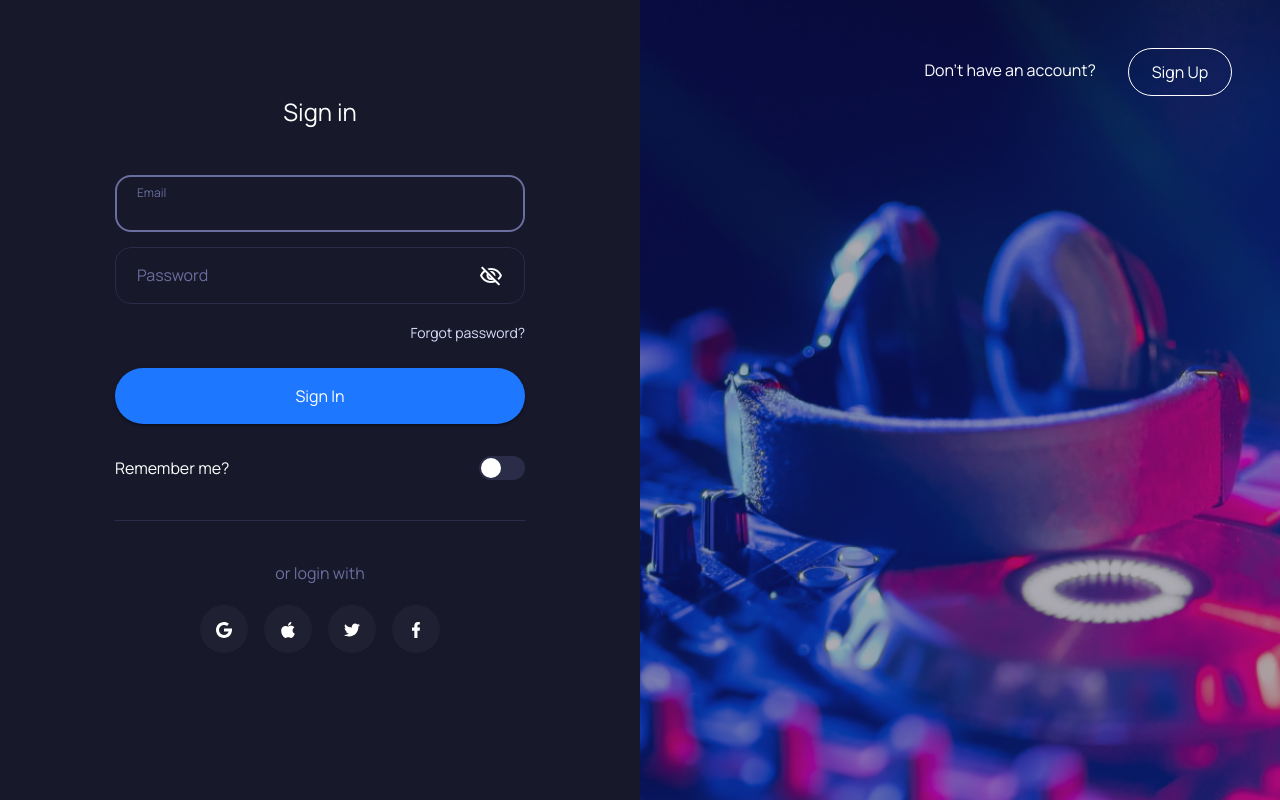
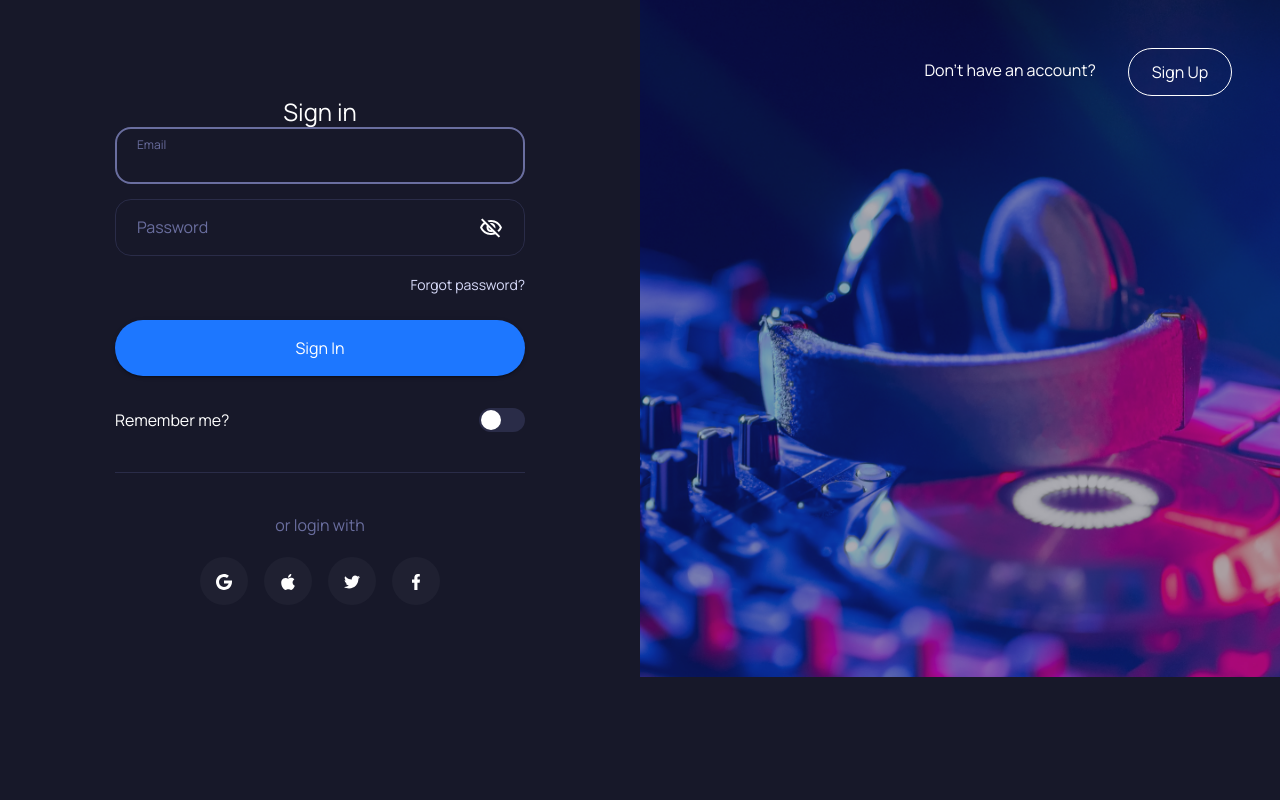
Before and after one commit to ulyanalakevich/test-app, a React (Create React App) app: page /#/login in a window 1280 px wide. Built offline with nearby package versions, Linux system fonts and the light colour scheme.

Commit message:
overflow changed to hidden, mb deleted

```diff
--- a/src/features/SingIn/index.js
+++ b/src/features/SingIn/index.js
@@ -13,7 +13,7 @@ export default function SignIn() {
     <Grid
       container
       component="main"
-      sx={{ height: "100vh", color: "primary.main" }}
+      sx={{ height: "100%", overflow: "hidden", color: "primary.main" }}
     >
       <CssBaseline />
       <Grid item xs={12} sm={8} md={6}>
@@ -31,11 +31,11 @@ export default function SignIn() {
             component="h1"
             variant="h5"
             color="common.white"
-            sx={{ mb: 6, mt: 4 }}
+            sx={{ mt: 4 }}
           >
             Sign in
           </Typography>
-          <Form />
+          <Form/>
           <SocialMediaList />
         </Box>
       </Grid>
```
